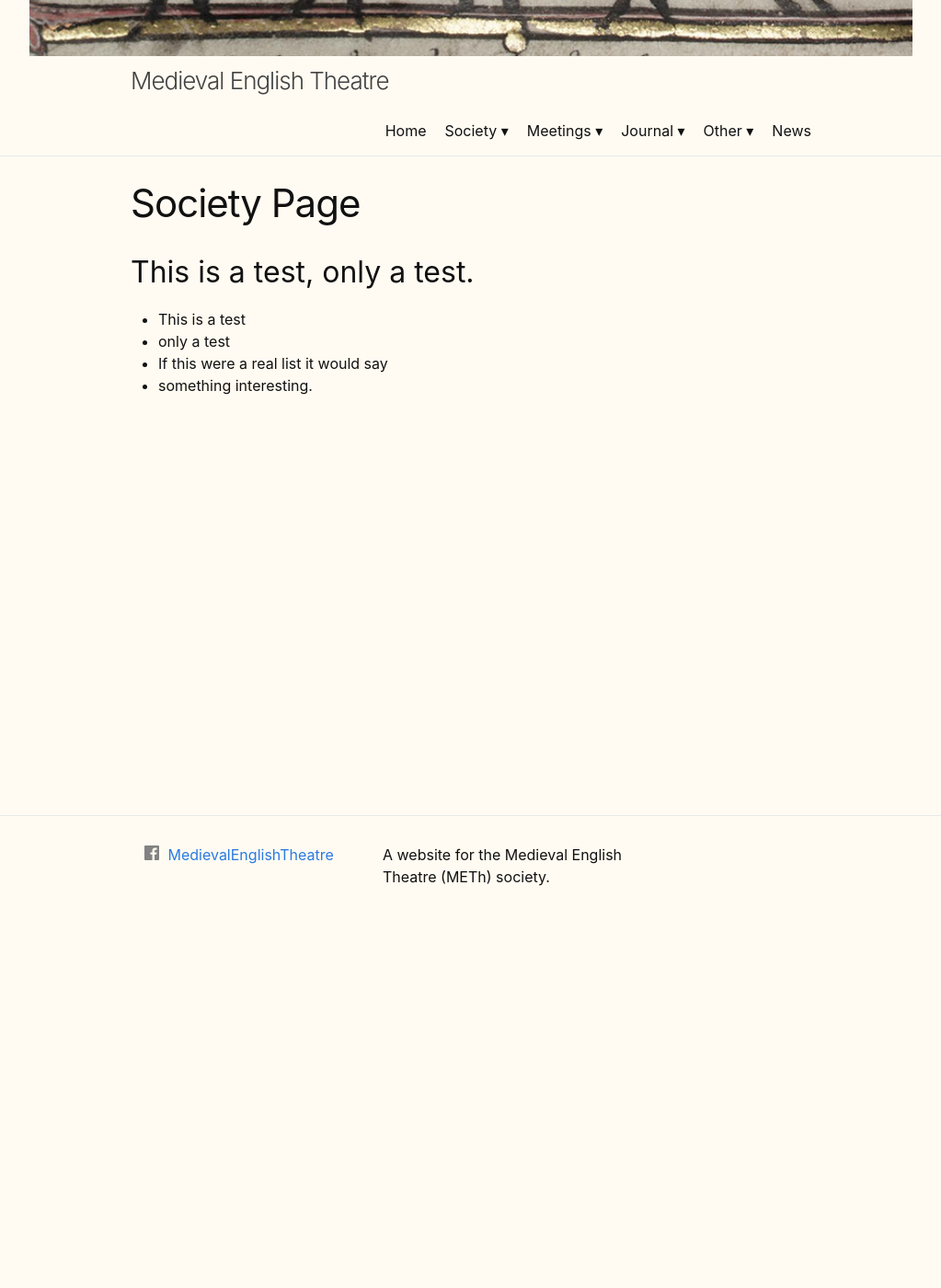
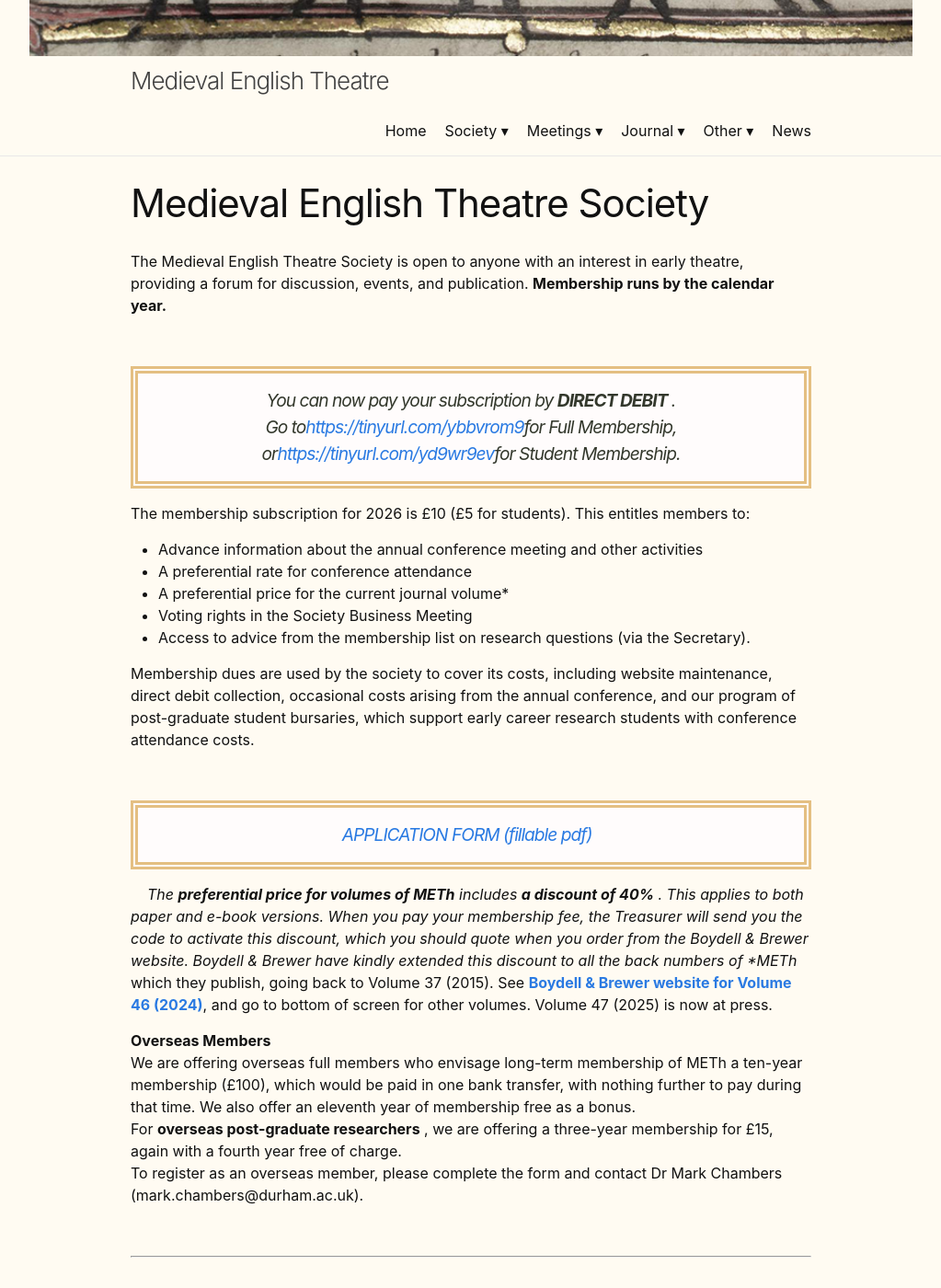
Before and after one commit to jamescummings/jamescummings.github.io, a Jekyll site: the page built from src/society/index.md, in a window 1280 px wide and 1400 px high, scrolled down 375 px. Shown: the whole window at 92% size, without its empty margins (128-1151 px from the left). Built offline with Jekyll 4.4.1, drawn with Linux system fonts in a browser that asks for light colours.

Commit message:
updating society page

```diff
--- a/src/society/index.md
+++ b/src/society/index.md
@@ -1,13 +1,42 @@
 ---
-title: "Society Page"
+title:  "Medieval English Theatre Society"
 layout: page
 banner_image: "/assets/society.jpg"
 banner_alt: "Animal mummers: bas-de-page detail from Oxford: Bodleian Library MS Bodley 264 (The Romance of Alexander, illuminated by the Flemish artist Jehan de Grise and his workshop, 1338-44) fol. 181v. © The Bodleian Libraries, The University of Oxford [2016].  "
 ---
 
-## This is a test, only a test.
 
-- This is a test
-- only a test
-- If this were a real list it would say
-- something interesting.
+The Medieval English Theatre Society is open to anyone with an interest in early theatre, providing a forum for discussion, events, and publication. **Membership runs by the
+calendar year.**
+
+
+
+> You can now pay your subscription by **DIRECT DEBIT** .
+> Go to[https://tinyurl.com/ybbvrom9](https://tinyurl.com/ybbvrom9)for Full Membership, or[https://tinyurl.com/yd9wr9ev](https://tinyurl.com/yd9wr9ev)for Student Membership.
+
+
+The membership subscription for 2026 is £10 (£5 for students). This entitles members to:
+
+- Advance information about the annual conference meeting and other activities
+- A preferential rate for conference attendance
+- A preferential price for the current journal volume*
+- Voting rights in the Society Business Meeting
+- Access to advice from the membership list on research questions (via the Secretary).
+
+Membership dues are used by the society to cover its costs, including website maintenance, direct debit collection, occasional costs arising from the annual conference, and our program of post-graduate student bursaries, which support early career research students with conference attendance costs.
+
+
+
+> [APPLICATION FORM (fillable pdf)](/assets/apply_2026.pdf)
+
+
+*    The **preferential price for volumes of METh** includes **a discount of 40%** . This applies to both paper and e-book versions. When you pay your membership fee, the Treasurer will send you the code to activate this discount, which you should quote when you order from the Boydell &amp; Brewer website.  Boydell &amp; Brewer have kindly extended this discount to all the back numbers of *METh* which they publish, going back to Volume 37 (2015). See [**Boydell &amp; Brewer website for Volume 46 (2024)**](https://boydellandbrewer.com/book/medieval-english-theatre-46-9781843847519/), and go to bottom of screen for other volumes. Volume 47 (2025) is now at press.
+
+ **Overseas Members**
+We are offering overseas full members who envisage long-term membership of METh a ten-year membership (£100), which would be paid in one bank transfer, with nothing further to pay during that time. We also offer an eleventh year of membership free as a bonus.
+For **overseas post-graduate researchers** , we are offering a three-year membership for £15, again with a fourth year free of charge.
+To register as an overseas member, please complete the form and contact Dr Mark Chambers (mark.chambers@durham.ac.uk).
+
+
+
+----
```
